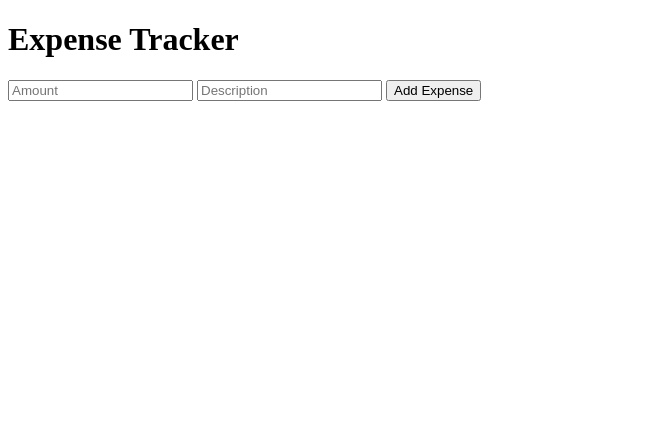
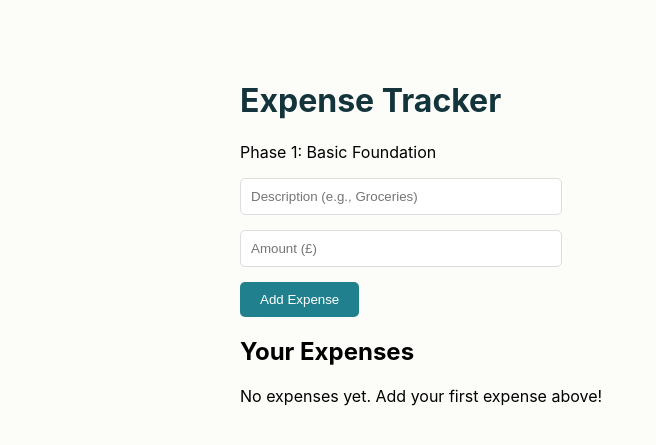
Before and after one commit to aleyshak/my-projects, a Flask app: page / in a window 1280 px wide. Shown: the top 445 px of the page, without its empty margins (0-656 px from the left). Run offline with Flask 3, Linux system fonts and the light colour scheme.

Commit message:
Updated code to work with Flask

```diff
--- a/templates/home.html
+++ b/templates/home.html
@@ -2,18 +2,68 @@
 <html>
 <head>
     <title>Expense Tracker</title>
+    <style>
+        body {
+            font-family: -apple-system, BlinkMacSystemFont, 'Segoe UI', sans-serif;
+            max-width: 800px;
+            margin: 40px auto;
+            padding: 20px;
+            background: #fcfcf9;
+        }
+        h1 {
+            color: #13343b;
+        }
+        .form-group {
+            margin-bottom: 15px;
+        }
+        input {
+            padding: 10px;
+            width: 300px;
+            border: 1px solid #ddd;
+            border-radius: 5px;
+        }
+        button {
+            background: #21808d;
+            color: white;
+            padding: 10px 20px;
+            border: none;
+            border-radius: 5px;
+            cursor: pointer;
+        }
+        button:hover {
+            background: #1d7480;
+        }
+        .expense-item {
+            padding: 10px;
+            background: rgba(94, 82, 64, 0.12);
+            margin: 10px 0;
+            border-radius: 5px;
+        }
+    </style>
 </head>
 <body>
     <h1>Expense Tracker</h1>
-        <form action=""/add" method=""post>
-            <input name="amount" placeholder="Amount" required>
-            <input name="description" placeholder="Description" required>
+    <p>Phase 1: Basic Foundation</p>
+
+    <form action="/add" method="post">
+        <div class="form-group">
+            <input name="description" placeholder="Description (e.g., Groceries)" required>
+        </div>
+        <div class="form-group">
+            <input name="amount" type="number" step="0.01" placeholder="Amount (£)" required>
+        </div>
         <button type="submit">Add Expense</button>
     </form>
-            <ul>
+
+    <h2>Your Expenses</h2>
+    {% if expenses %}
         {% for exp in expenses %}
-            <li>${{ exp.amount }}: {{ exp.description }}</li>
+            <div class="expense-item">
+                <strong>{{ exp.description }}</strong> - £{{ exp.amount }}
+            </div>
         {% endfor %}
-            </ul>
+    {% else %}
+        <p>No expenses yet. Add your first expense above!</p>
+    {% endif %}
 </body>
 </html>
```
Lines whose indentation alone changed are shown as unchanged.
